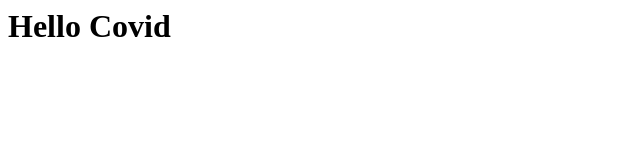
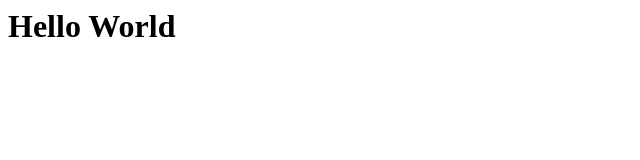
Before and after one commit to shivaprasadgoavega/git-demo, a plain HTML site: page index.html in a window 1280 px wide. Shown: the full height of the page, 0-640 px from the left. Drawn offline with Linux system fonts and the light colour scheme.

Commit message:
2nd Change

```diff
--- a/index.html
+++ b/index.html
@@ -5,6 +5,6 @@
     <title></title>
 </head>
 <body>
-    <h1>Hello Covid </h1>
+    <h1>Hello World </h1>
 </body>
 </html>
```
